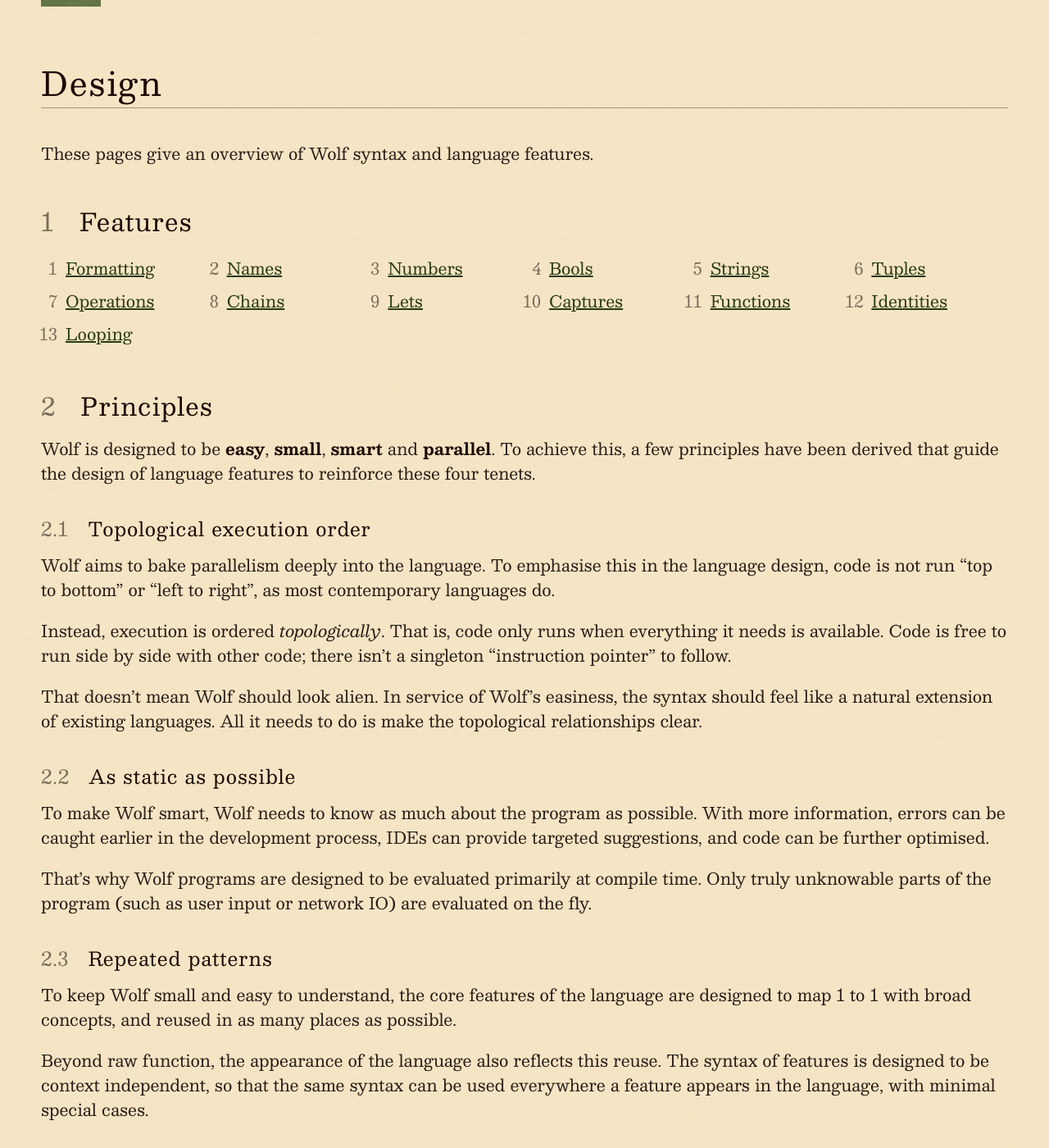
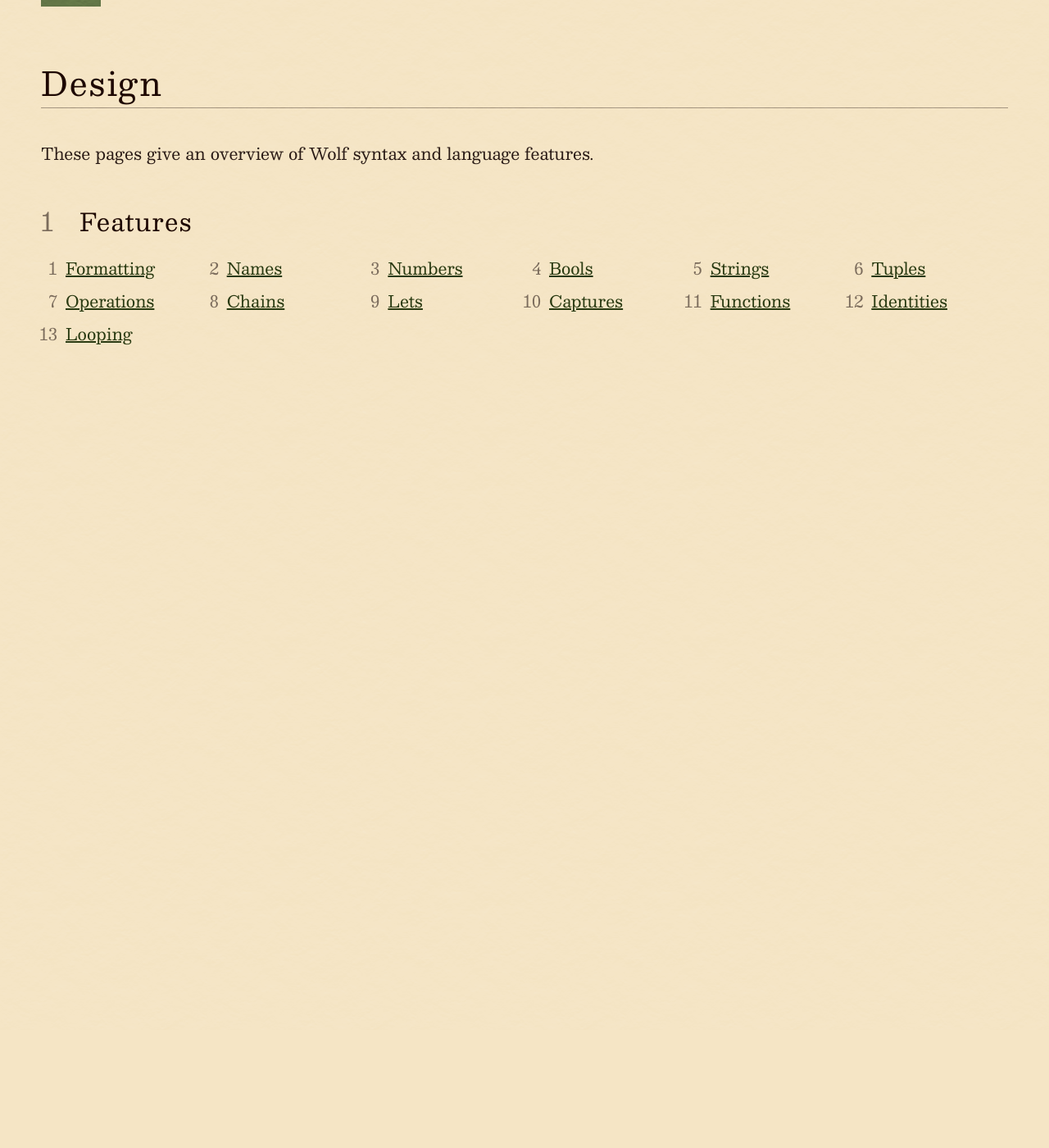
Before and after one commit to dphfox/wolf, a Jekyll site: the page built from docs/00-design/index.md, in a window 1280 px wide and 1400 px high, scrolled down 144 px. Shown: the whole window at 82% size. Built offline with Jekyll 4.4.1, drawn with Linux system fonts in a browser that asks for light colours; after the commit the page ends 900 px from its top, so only the background shows below that.

Commit message:
Remove Principles section

```diff
--- a/docs/00-design/index.md
+++ b/docs/00-design/index.md
@@ -14,44 +14,3 @@ These pages give an overview of Wolf syntax and language features.
 	{% endfor %}
 	</ol>
 </nav>
-
-## Principles
-
-Wolf is designed to be **easy**, **small**, **smart** and **parallel**. To
-achieve this, a few principles have been derived that guide the design of
-language features to reinforce these four tenets.
-
-### Topological execution order
-
-Wolf aims to bake parallelism deeply into the language. To emphasise this in the
-language design, code is not run "top to bottom" or "left to right", as most
-contemporary languages do.
-
-Instead, execution is ordered *topologically*. That is, code only runs when
-everything it needs is available. Code is free to run side by side with other
-code; there isn't a singleton "instruction pointer" to follow.
-
-That doesn't mean Wolf should look alien. In service of Wolf's easiness, the
-syntax should feel like a natural extension of existing languages. All it needs
-to do is make the topological relationships clear.
-
-### As static as possible
-
-To make Wolf smart, Wolf needs to know as much about the program as possible.
-With more information, errors can be caught earlier in the development process,
-IDEs can provide targeted suggestions, and code can be further optimised.
-
-That's why Wolf programs are designed to be evaluated primarily at compile time.
-Only truly unknowable parts of the program (such as user input or network IO)
-are evaluated on the fly.
-
-### Repeated patterns
-
-To keep Wolf small and easy to understand, the core features of the language are
-designed to map 1 to 1 with broad concepts, and reused in as many places as
-possible.
-
-Beyond raw function, the appearance of the language also reflects this reuse.
-The syntax of features is designed to be context independent, so that the same
-syntax can be used everywhere a feature appears in the language, with minimal
-special cases.
```
